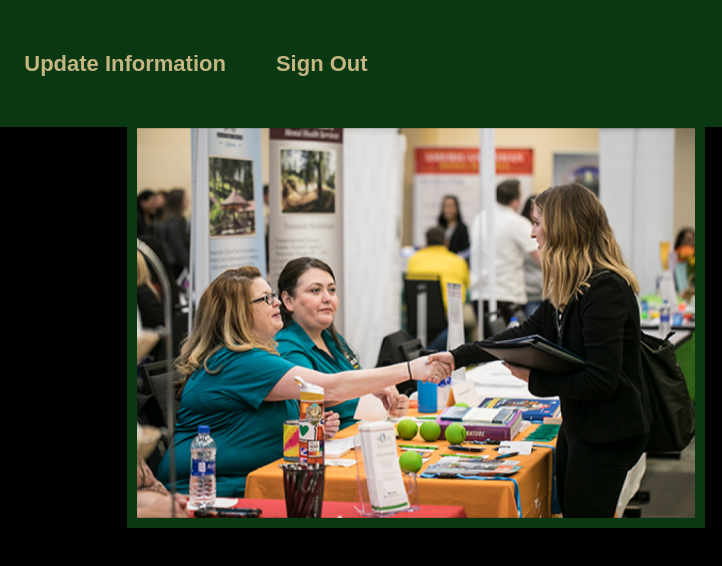
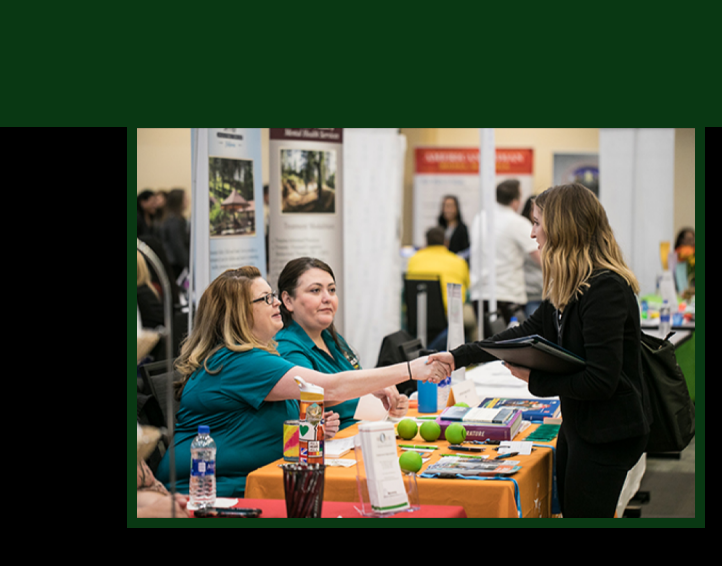
Before and after one commit to jdelemos/CSC131-Volunteer-Website, a plain HTML site: page index.html in a window 1280 px wide. Shown: the full height of the page, 439-1161 px from the left. Drawn offline with Linux system fonts and the light colour scheme.

Commit message:
Update index.html

```diff
--- a/index.html
+++ b/index.html
@@ -19,8 +19,8 @@
         <div class="logo"><img src="images/image3.png" alt=""></div>
         <a href="adminsee.html"><h1 class="title">Apply</h1> </a>
         <a href="contact.html"><h1 class="title">Contact Us</h1></a>
-        <h1 class="title hidden">Update Information</h1>
-        <h1 class="title hidden">Sign Out</h1>
+        <h1 class="title-hidden">Update Information</h1>
+        <h1 class="title-hidden">Sign Out</h1>
         <div class ="circle" onclick="checkbutton()">
             <div class="login-icon">
              <img src="images/user.png" alt="Login">
```
